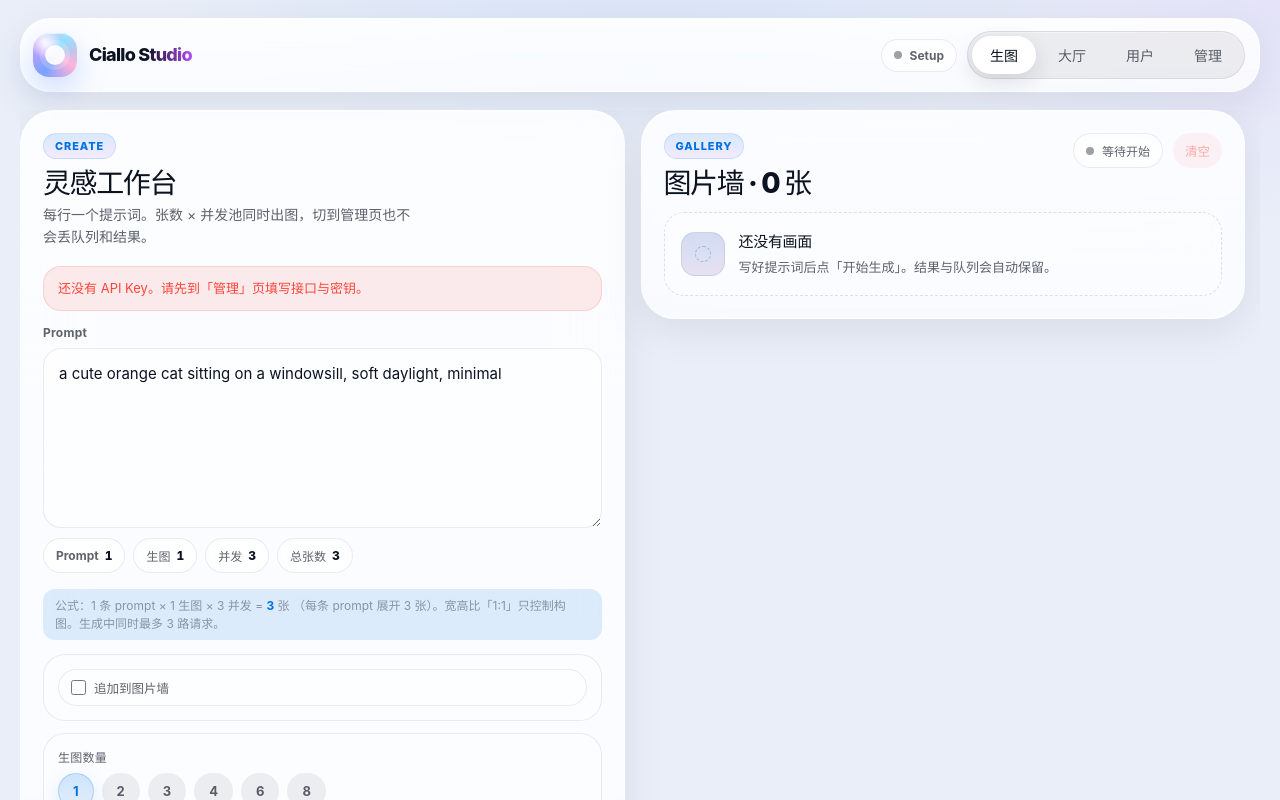
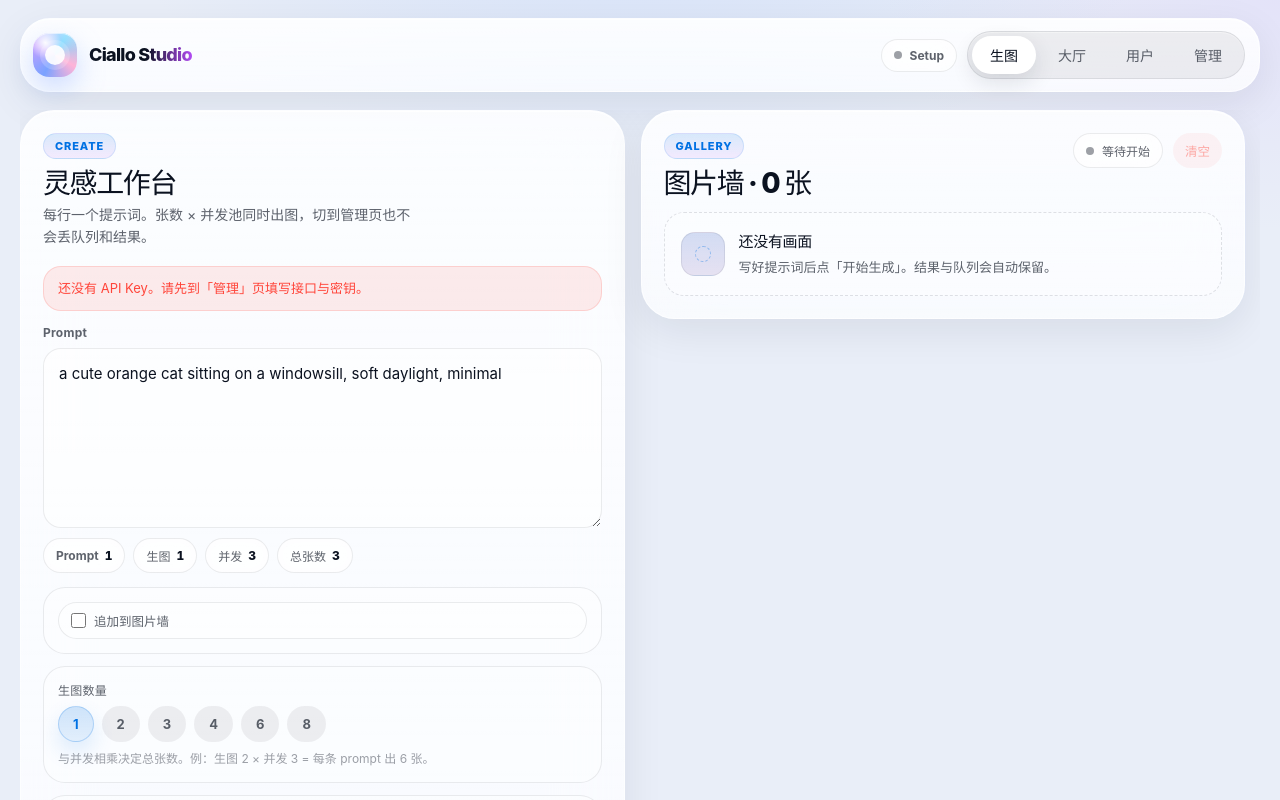
Before and after one commit to MurasameCyan/CialloStudio, a React (Vite) app: page / in a window 1280 px wide. Shown: the top 800 px of the page. Built offline with nearby package versions, Linux system fonts and the light colour scheme.

Commit message:
ui: remove formula hint under prompt stats

```diff
--- a/src/components/StudioPage.tsx
+++ b/src/components/StudioPage.tsx
@@ -70,7 +70,6 @@ export function StudioPage({
     if (plannedJobs <= 0) return 0;
     return Math.max(1, Math.min(draft.concurrency, plannedJobs));
   }, [draft.concurrency, plannedJobs]);
-  const perPromptImages = draft.variants * draft.concurrency;
 
   // 清理已不存在或不可下载的勾选
   useEffect(() => {
@@ -218,19 +217,6 @@ export function StudioPage({
                 在飞 <strong>{inFlight}</strong>/{effectiveConcurrency}
               </span>
             ) : null}
-          </div>
-          <div className="field-hint formula-hint">
-            公式：{prompts.length || 0} 条 prompt × {draft.variants} 生图 × {draft.concurrency}{" "}
-            并发 = <strong>{plannedJobs}</strong> 张
-            {prompts.length > 0 ? (
-              <>
-                {" "}
-                （每条 prompt 展开 {perPromptImages} 张）。
-              </>
-            ) : (
-              "。"
-            )}
-            宽高比「1:1」只控制构图。生成中同时最多 {effectiveConcurrency} 路请求。
           </div>
         </div>
 
```
